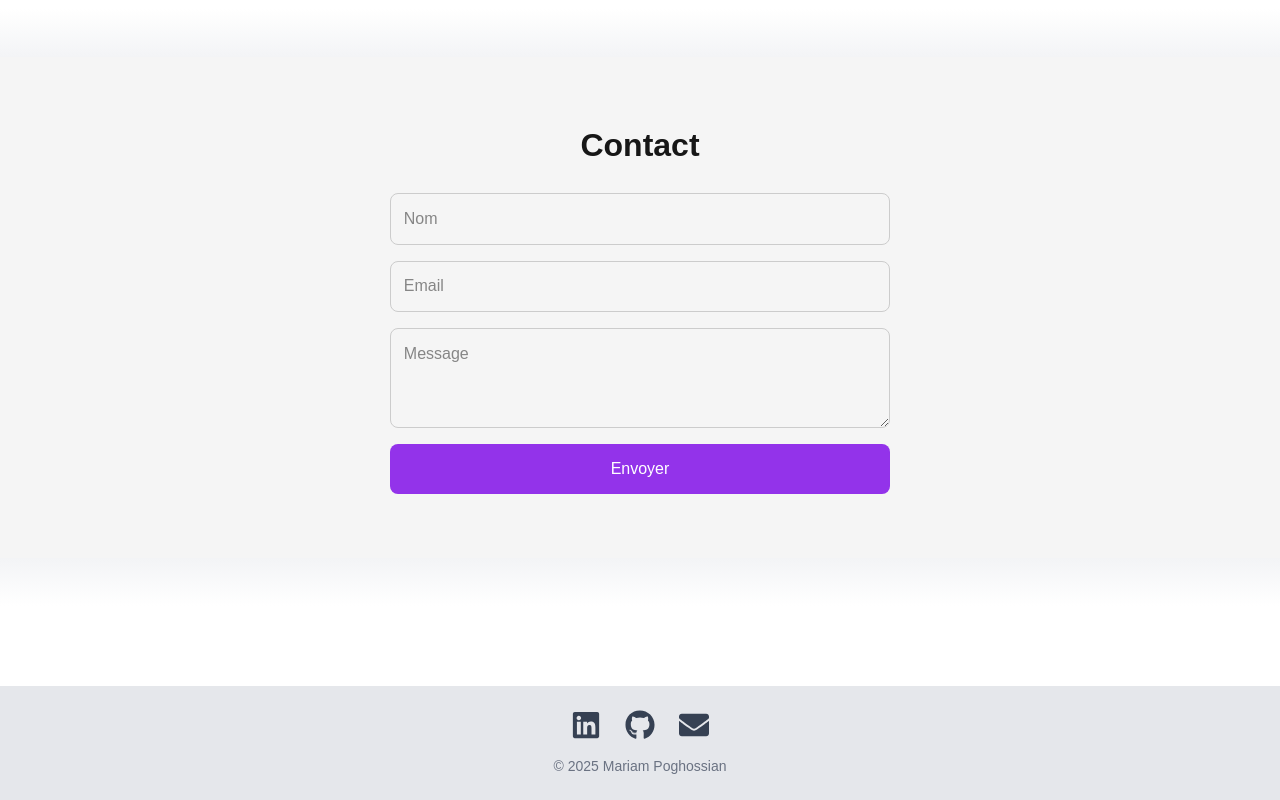
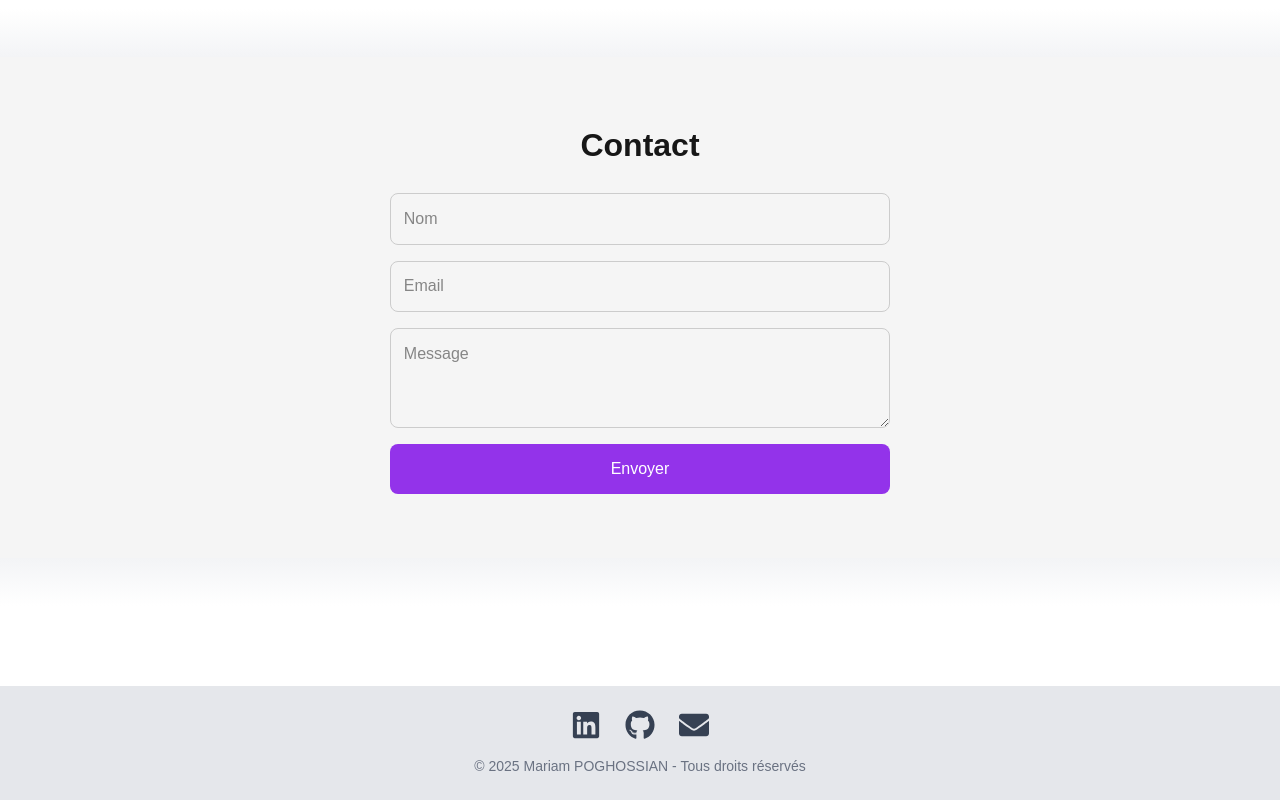
Before and after one commit to Mariam-Pgs/portfolio, a Next.js app: page / in a window 1280 px wide. Shown: the part 2805-3605 px from the top of the page. Built offline with nearby package versions, Linux system fonts and the light colour scheme.

Commit message:
footer modifié

```diff
--- a/src/components/Footer.tsx
+++ b/src/components/Footer.tsx
@@ -33,7 +33,7 @@
          <FaEnvelope />
        </a>
      </div>
-     <p className="text-center text-sm text-gray-500 mt-4">© 2025 Mariam Poghossian</p>
+     <p className="text-center text-sm text-gray-500 mt-4">© 2025 Mariam POGHOSSIAN - Tous droits réservés</p>
    </footer>
  );
 }
```
